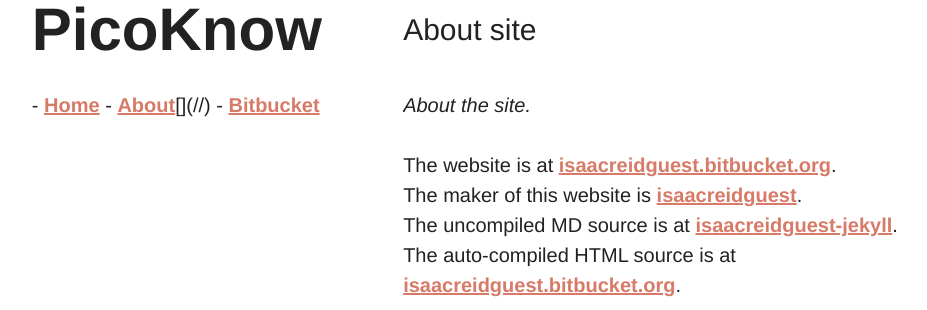
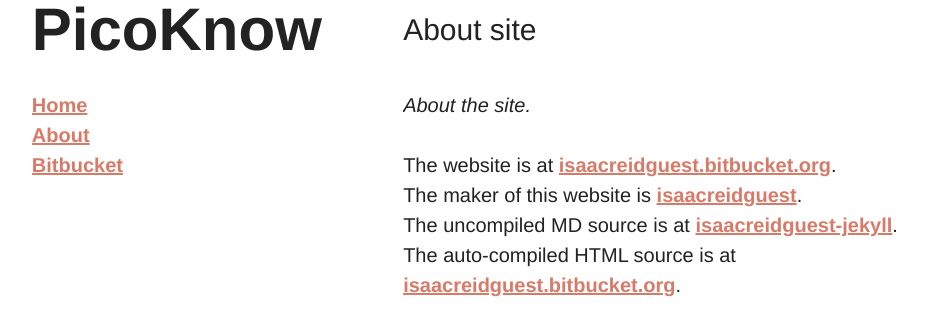
Before and after one commit to picoknow/picoknow.github.io, a Jekyll site: the page built from about/site.md, in a window 1280 px wide, cut to the strip 0-310 px from the top of the page. Shown: the whole strip, without its empty margins (159-1086 px from the left). Built offline with Jekyll 4.4.1, drawn with Linux system fonts in a browser that asks for light colours.

Commit message:
menu.html edited online with Bitbucket

```diff
--- a/_includes/menu.html
+++ b/_includes/menu.html
@@ -1,3 +1,5 @@
-- <a href="/">Home</a>
-- <a href="/about/">About</a>[](//)
-- <a href="https://bitbucket.org/picoknow/">Bitbucket</a>
+<ul>
+	<li> <a href="/">Home</a> </li>
+	<li> <a href="/about/">About</a> </li>
+	<li> <a href="https://bitbucket.org/picoknow/">Bitbucket</a> </li>
+</ul>
```
